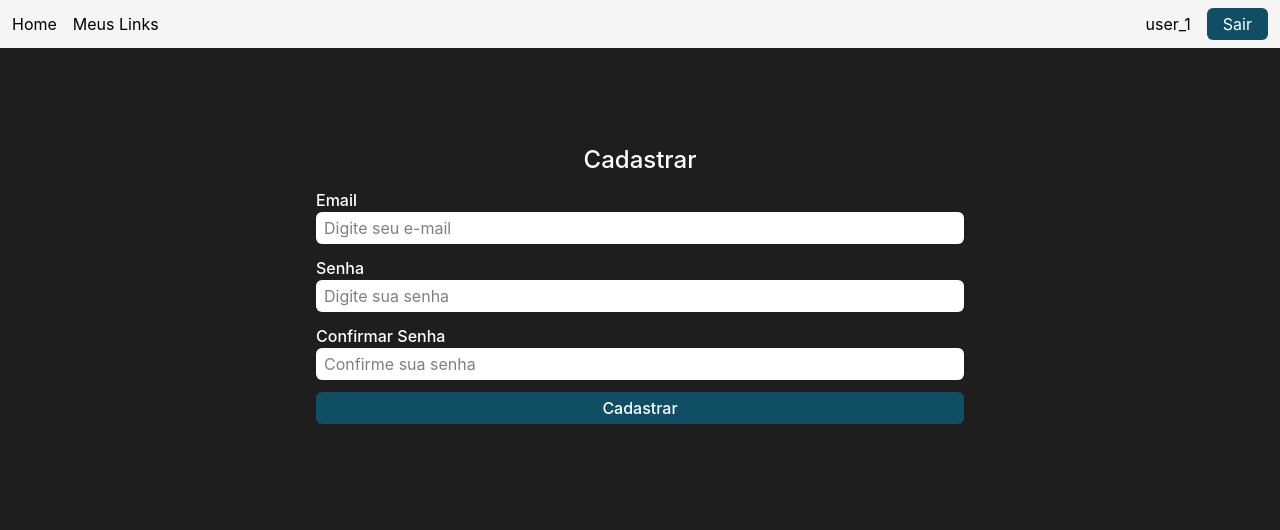
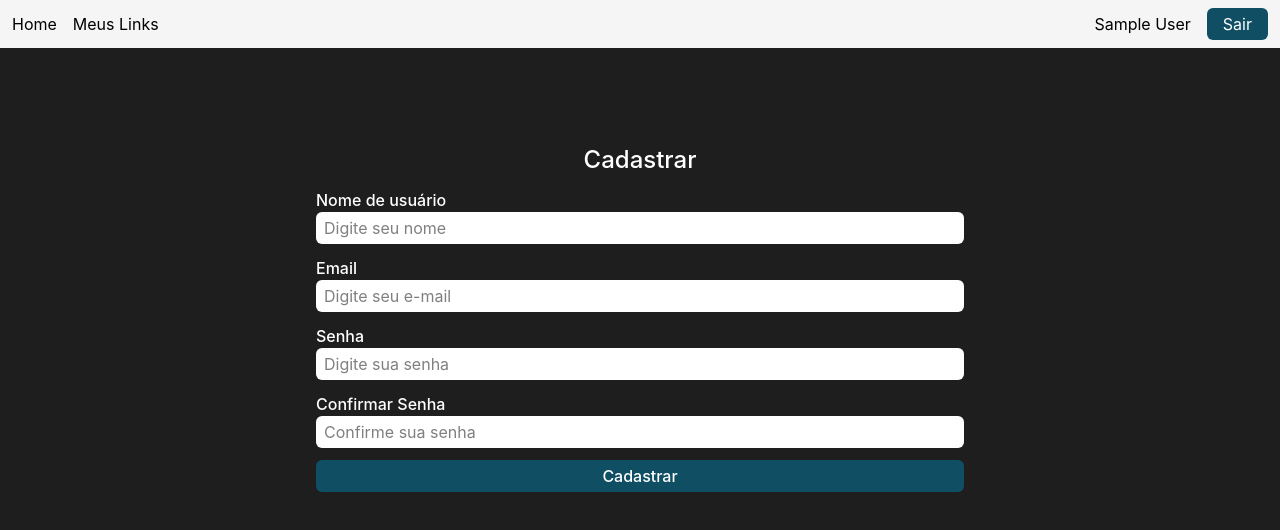
Before and after one commit to Douglas-Sousa0/linktree, a React (Vite) app: page /cadastrar in a window 1280 px wide. Shown: the top 530 px of the page. Built offline with nearby package versions, Linux system fonts and the light colour scheme; no server answers; sample sign-in values are in the browser's storage.

Commit message:
Adicionando campo para nome do usuário na página de cadastro e alterando exibição no header para o nome em vez do ID

```diff
--- a/src/components/Header/index.tsx
+++ b/src/components/Header/index.tsx
@@ -7,7 +7,7 @@ import { signOut } from 'firebase/auth'
 import { auth } from '../../firebase'
 
 export function Header(){
-    const { uid, loading } = useContext(UsuarioContext)
+    const { usuario, loading } = useContext(UsuarioContext)
 
     async function logout(){
         await signOut(auth)
@@ -21,15 +21,15 @@ export function Header(){
             </nav>
 
             <div className='flex items-center gap-4'>
-                {uid.length > 0 &&
+                {usuario?.length > 0 &&
                 <>
-                <span>{uid}</span>
+                <span>{usuario}</span>
                 <button onClick={ logout } className='px-4 py-1 text-white bg-cyan-900 border-0 rounded-md cursor-pointer'>Sair</button>
                 </>
 
                 }
 
-                {!loading && uid.length === 0 &&
+                {!loading && usuario?.length === 0 &&
                 <>
                     <Link to='/cadastrar' className='font-medium'>Cadastrar</Link>
                     <Link to='/login' className='font-medium'>Login</Link>
--- a/src/context/usuario.tsx
+++ b/src/context/usuario.tsx
@@ -7,29 +7,28 @@ interface UsuarioProviderProps{
 }
 
 interface UsuarioContextProps{
+    usuario: string
     uid: string
     loading: boolean
-    alterar_uid: (uid: string) => void
 }
 
 export const UsuarioContext = createContext({} as UsuarioContextProps)
 
 export function UsuarioProvider({ children }: UsuarioProviderProps){
+    const [usuario, setUsuario] = useState('')
     const [uid, setUid] = useState('')
     const [loading, setLoading] = useState(true)
-
-     function alterar_uid(uid: string){
-        setUid(uid)
-    }
 
      useEffect(() => {
         const unsub = onAuthStateChanged(auth, user => {
             if(user){
-                alterar_uid(user.uid)
+                setUsuario(user.displayName as string)
+                setUid(user.uid)
                 setLoading(false)
             }
             else{
-                alterar_uid('')
+                setUsuario('')
+                setUid('')
                 setLoading(false)
             }
         })
@@ -40,8 +39,8 @@ export function UsuarioProvider({ children }: UsuarioProviderProps){
     }, [])
 
     return(
-        <UsuarioContext.Provider value={ { uid, alterar_uid, loading }}>
+        <UsuarioContext value={ { usuario, uid, loading }}>
             {children}
-        </UsuarioContext.Provider>
+        </UsuarioContext>
     )
 }
--- a/src/pages/Cadastrar/index.tsx
+++ b/src/pages/Cadastrar/index.tsx
@@ -1,11 +1,12 @@
 import  { type FormEvent, useState, useEffect } from 'react'
 import { Input } from '../../components/Input'
 import { Label } from '../../components/Label'
-import { auth } from '../../firebase'
-import { createUserWithEmailAndPassword, signOut } from 'firebase/auth'
+import { auth, database } from '../../firebase'
+import { createUserWithEmailAndPassword, signOut, updateProfile } from 'firebase/auth'
 import { toast } from 'react-toastify'
 
 export function Cadastrar(){
+    const [nome, setNome] = useState('')
     const [email, setEmail] = useState('')
     const [senha, setSenha] = useState('')
     const [confirmarSenha, setConfirmarSenha] = useState('')
@@ -22,15 +23,20 @@ export function Cadastrar(){
     function cadastrar_conta(e: FormEvent){
         e.preventDefault()
 
-        const caracteres_especiais = ['*', '#', '?', '!', '~', '@', '[', ']', '{', '}', '%', '$', '&']
+        const caracteres_especiais = ['*', '#', '?', '!', '~', '@', '[', ']', '{', '}', '%', '$', '&', '<', '>', '_', ':', '/']
         const possui_caracter_especial = senha.split('').some(caracter => caracteres_especiais.includes(caracter))
 
         if(possui_caracter_especial){
             if(senha === confirmarSenha){
                 createUserWithEmailAndPassword(auth, email, senha)
-                .then( () => {
+                .then( async (dados) => {
+                    await updateProfile(dados.user, {
+                        displayName: nome
+                    })
+
                     toast.success('Cadastro realizado com sucesso')
 
+                    setNome('')
                     setEmail('')
                     setSenha('')
                     setConfirmarSenha('')
@@ -74,6 +80,18 @@ export function Cadastrar(){
             <h1 className='text-white font-medium text-2xl mt-24'>Cadastrar</h1>
 
             <form onSubmit={cadastrar_conta} className='max-w-2xl w-full flex flex-col p-3 rounded-md'>
+                <Label htmlFor='cadastrar-nome'>Nome de usuário</Label>
+
+                <Input
+                type='text'
+                id='cadastrar-nome'
+                placeholder='Digite seu nome'
+                value={nome}
+                onChange={ e => setNome(e.target.value)}
+                autoComplete='off'
+                required
+                />
+
                 <Label htmlFor='cadastrar-email'>Email</Label>
 
                 <Input
```
